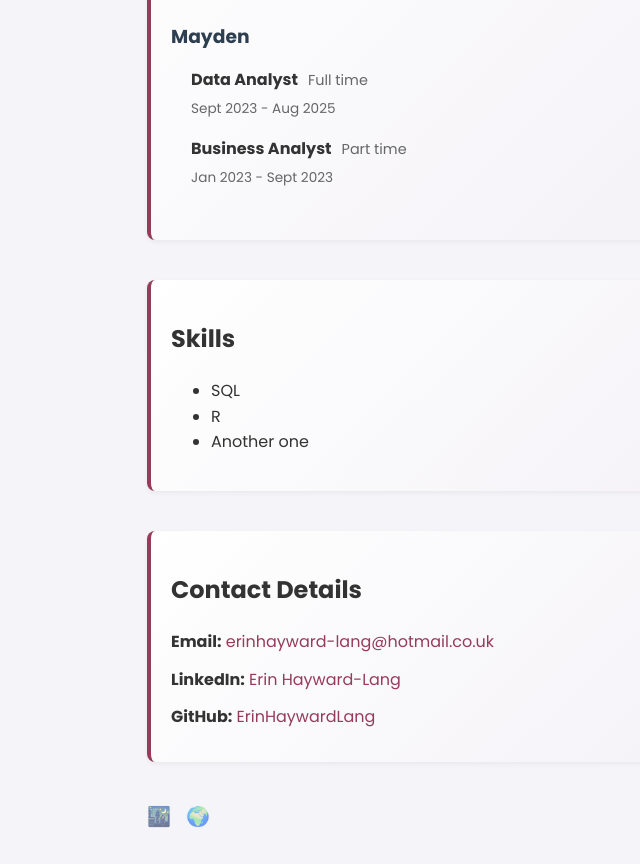
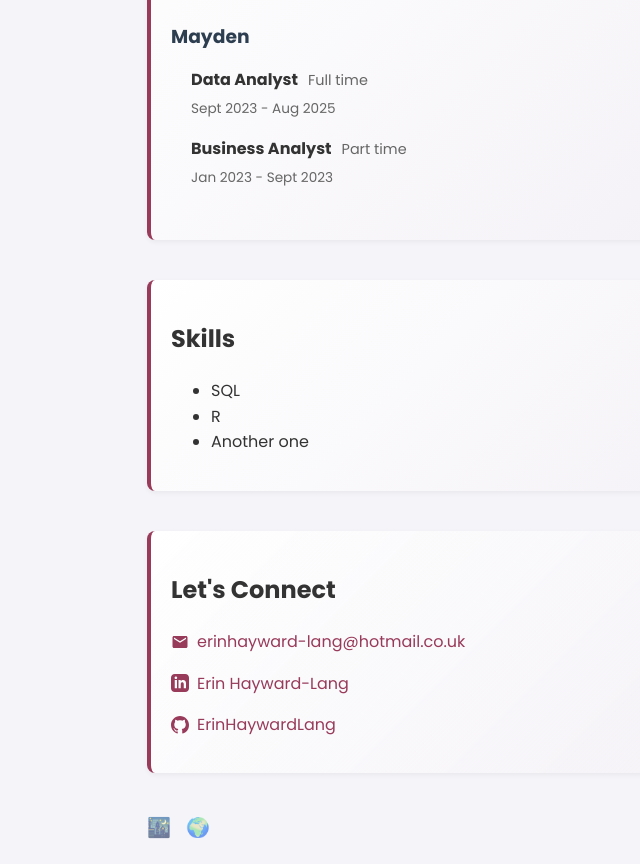
Before and after one commit to ErinHaywardLang/ErinHaywardLang.github.io, a plain HTML site: page cv.html in a window 1280 px wide. Shown: the part 1051-1915 px from the top of the page, without its empty margins (93-733 px from the left). Drawn offline with Linux system fonts and the light colour scheme.

Commit message:
Update cv.html

```diff
--- a/cv.html
+++ b/cv.html
@@ -110,12 +110,32 @@
         </section>
 
         <section id="contact">
-            <h2>Contact Details</h2>
-            <!-- TODO: Update email address below -->
+            <h2>Let's Connect</h2>
             <ul class="contact-list">
-                <li><strong>Email:</strong> <a href="mailto:erinhayward-lang@hotmail.co.uk">erinhayward-lang@hotmail.co.uk</a></li>
-                <li><strong>LinkedIn:</strong> <a href="https://www.linkedin.com/in/erin-hayward-lang/" target="_blank">Erin Hayward-Lang</a></li>
-                <li><strong>GitHub:</strong> <a href="https://github.com/ErinHaywardLang" target="_blank">ErinHaywardLang</a></li>
+                <li>
+                    <a href="mailto:erinhayward-lang@hotmail.co.uk" class="contact-link">
+                        <svg class="contact-icon-inline" viewBox="0 0 24 24" fill="currentColor" xmlns="http://www.w3.org/2000/svg">
+                            <path d="M20 4H4c-1.1 0-2 .9-2 2v12c0 1.1.9 2 2 2h16c1.1 0 2-.9 2-2V6c0-1.1-.9-2-2-2zm0 4l-8 5-8-5V6l8 5 8-5v2z"/>
+                        </svg>
+                        erinhayward-lang@hotmail.co.uk
+                    </a>
+                </li>
+                <li>
+                    <a href="https://www.linkedin.com/in/erin-hayward-lang/" target="_blank" class="contact-link">
+                        <svg class="contact-icon-inline" viewBox="0 0 24 24" fill="currentColor" xmlns="http://www.w3.org/2000/svg">
+                            <path d="M19 0h-14c-2.761 0-5 2.239-5 5v14c0 2.761 2.239 5 5 5h14c2.762 0 5-2.239 5-5v-14c0-2.761-2.238-5-5-5zm-11 19h-3v-11h3v11zm-1.5-12.268c-.966 0-1.75-.79-1.75-1.764s.784-1.764 1.75-1.764 1.75.79 1.75 1.764-.783 1.764-1.75 1.764zm13.5 12.268h-3v-5.604c0-3.368-4-3.113-4 0v5.604h-3v-11h3v1.765c1.396-2.586 7-2.777 7 2.476v6.759z"/>
+                        </svg>
+                        Erin Hayward-Lang
+                    </a>
+                </li>
+                <li>
+                    <a href="https://github.com/ErinHaywardLang" target="_blank" class="contact-link">
+                        <svg class="contact-icon-inline" viewBox="0 0 16 16" width="20" height="20" aria-hidden="true" focusable="false">
+                            <path d="M8 0C3.58 0 0 3.58 0 8c0 3.54 2.29 6.53 5.47 7.59.4.07.55-.17.55-.38 0-.19-.01-.82-.01-1.49-2.01.37-2.53-.49-2.69-.94-.09-.23-.48-.94-.82-1.13-.28-.15-.68-.52-.01-.53.63-.01 1.08.58 1.23.82.72 1.21 1.87.87 2.33.66.07-.52.28-.87.51-1.07-1.78-.2-3.64-.89-3.64-3.95 0-.87.31-1.59.82-2.15-.08-.2-.36-1.02.08-2.12 0 0 .67-.21 2.2.82.64-.18 1.32-.27 2-.27.68 0 1.36.09 2 .27 1.53-1.04 2.2-.82 2.2-.82.44 1.1.16 1.92.08 2.12.51.56.82 1.27.82 2.15 0 3.07-1.87 3.75-3.65 3.95.29.25.54.73.54 1.48 0 1.07-.01 1.93-.01 2.2 0 .21.15.46.55.38A8.013 8.013 0 0 0 16 8c0-4.42-3.58-8-8-8z"/>
+                        </svg>
+                        ErinHaywardLang
+                    </a>
+                </li>
             </ul>
         </section>
     </main>
```
